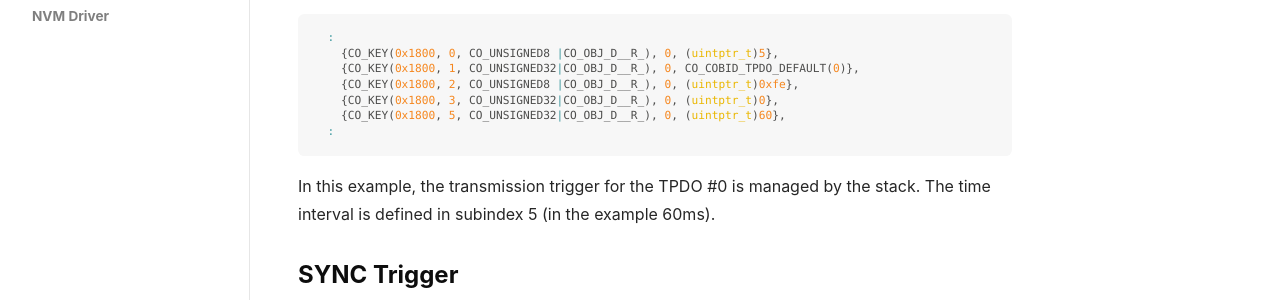
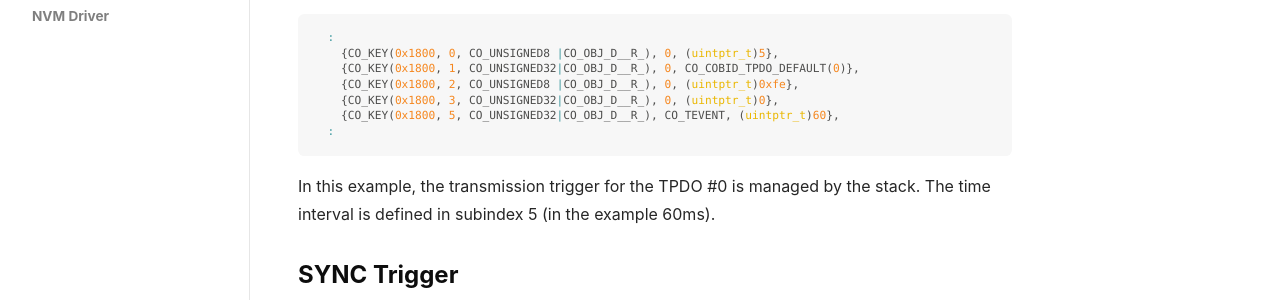
Before and after one commit to embedded-office/canopen-stack, a Jekyll site: the page built from docs/docs/usecase/tpdo.md, in a window 1280 px wide. Shown: the part 869-1169 px from the top of the page. Built offline with Jekyll 4.4.1, drawn with Linux system fonts in a browser that asks for light colours; nearby versions of some CDN libraries.

````diff
--- a/docs/docs/usecase/tpdo.md
+++ b/docs/docs/usecase/tpdo.md
@@ -35,7 +35,7 @@ For a constant timer based sending as defined in the CiA standards we need to pr
     {CO_KEY(0x1800, 1, CO_UNSIGNED32|CO_OBJ_D__R_), 0, CO_COBID_TPDO_DEFAULT(0)},
     {CO_KEY(0x1800, 2, CO_UNSIGNED8 |CO_OBJ_D__R_), 0, (uintptr_t)0xfe},
     {CO_KEY(0x1800, 3, CO_UNSIGNED32|CO_OBJ_D__R_), 0, (uintptr_t)0},
-    {CO_KEY(0x1800, 5, CO_UNSIGNED32|CO_OBJ_D__R_), 0, (uintptr_t)60},
+    {CO_KEY(0x1800, 5, CO_UNSIGNED32|CO_OBJ_D__R_), CO_TEVENT, (uintptr_t)60},
   :
 ```
 
````
Also changed, not shown: docs/docs/usecase/configuration.md (+1 -1 lines).
